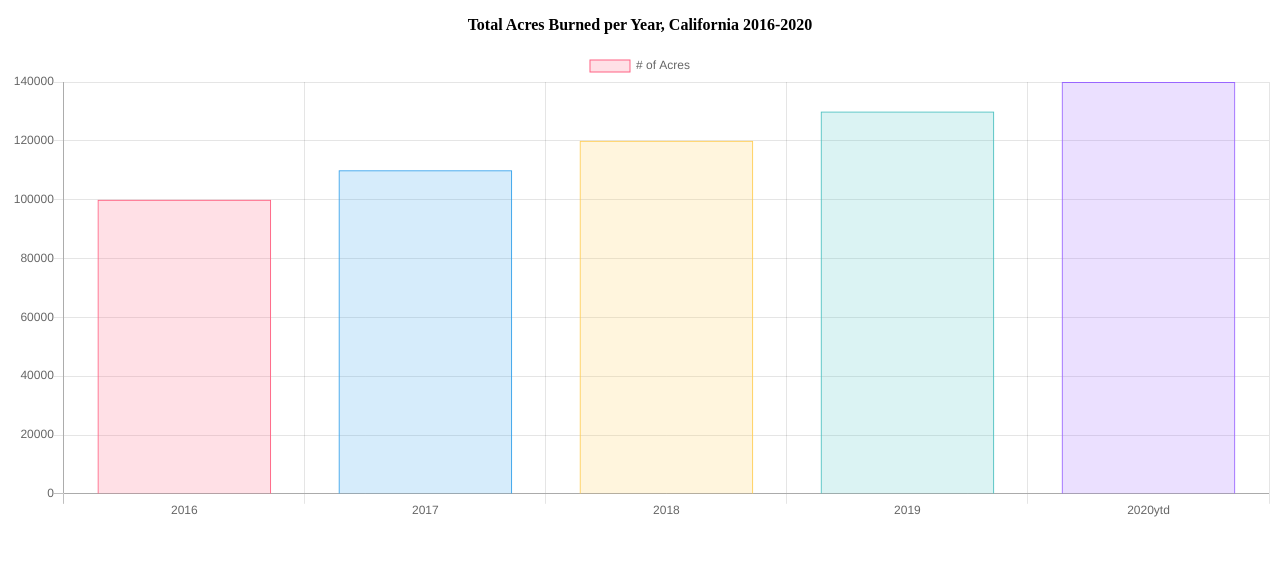
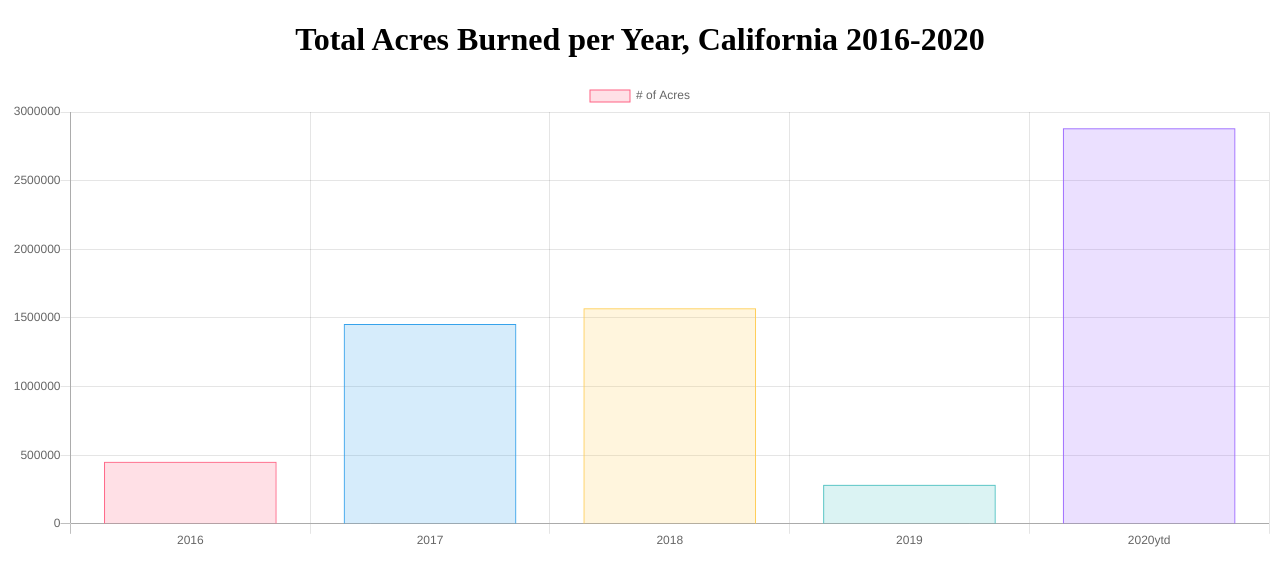
Before and after one commit to Cruzaflo/cal_fire, a plain HTML site: page chartsjs.html in a window 1280 px wide. Drawn offline with nearby package versions, Linux system fonts and the light colour scheme.

Commit message:
Updated acreage data

```diff
--- a/chartsjs.html
+++ b/chartsjs.html
@@ -7,7 +7,7 @@
     <title>Total Acres Burned per Year, California 2016-2020</title>
 </head>
 <body>
-    <p> <center> <b>Total Acres Burned per Year, California 2016-2020</b></center></p>
+    <p> <center> <b><h1>Total Acres Burned per Year, California 2016-2020</h1></b></center></p>
     <canvas id="myChart" width="400" height="150"></canvas>
     <script>
     var ctx = document.getElementById('myChart').getContext('2d');
@@ -17,7 +17,7 @@
             labels: ['2016', '2017', '2018', '2019', '2020ytd'],
             datasets: [{
                 label: '# of Acres',
-                data: [100000, 110000, 120000, 130000, 140000],
+                data: [452406, 1455280, 1571007, 285439, 2882362],
                 backgroundColor: [
                     'rgba(255, 99, 132, 0.2)',
                     'rgba(54, 162, 235, 0.2)',
```
